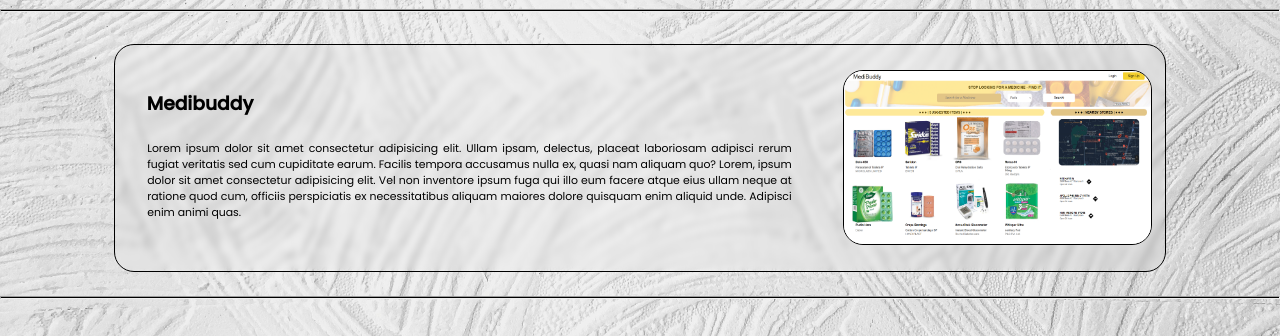
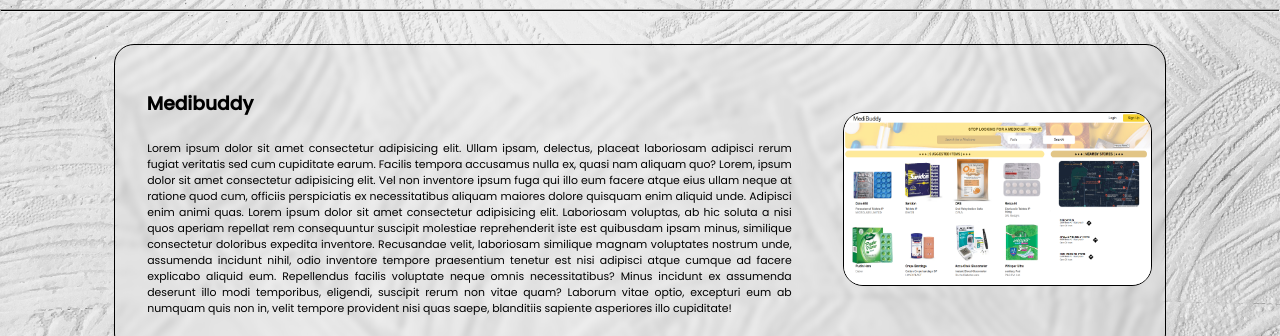
Before and after one commit to Adityarj1910/portfolio, a React (Vite) app: page /projects in a window 1280 px wide. Shown: the part 1230-1566 px from the top of the page. Built offline with nearby package versions, Linux system fonts and the light colour scheme.

Commit message:
fix - contact me

```diff
--- a/src/css/Projects.css
+++ b/src/css/Projects.css
@@ -43,10 +43,13 @@
 .cor{
   display: flex;
   flex-direction: row;
+  /* background-color: #fff; */
+  margin: auto;
 }
 
 .cor-images {
   display: flex;
+  /* background-color: #fff; */
   align-items: center;
   justify-content: center;
 }
--- a/src/pages/Projects.jsx
+++ b/src/pages/Projects.jsx
@@ -102,6 +102,7 @@
             <div className="about">
               <p>Lorem ipsum dolor sit amet consectetur adipisicing elit. Ullam ipsam, delectus, placeat laboriosam adipisci rerum fugiat veritatis sed cum cupiditate earum. Facilis tempora accusamus nulla ex, quasi nam aliquam quo?
                 Lorem, ipsum dolor sit amet consectetur adipisicing elit. Vel non inventore ipsum fuga qui illo eum facere atque eius ullam neque at ratione quod cum, officiis perspiciatis ex necessitatibus aliquam maiores dolore quisquam enim aliquid unde. Adipisci enim animi quas.
+                Lorem ipsum dolor sit amet consectetur adipisicing elit. Laboriosam voluptas, ab hic soluta a nisi quos aperiam repellat rem consequuntur suscipit molestiae reprehenderit iste est quibusdam ipsam minus, similique consectetur doloribus expedita inventore. Recusandae velit, laboriosam similique magnam voluptates nostrum unde, assumenda incidunt nihil, odio inventore tempore praesentium tenetur est nisi adipisci atque cumque ad facere explicabo aliquid eum. Repellendus facilis voluptate neque omnis necessitatibus? Minus incidunt ex assumenda deserunt illo modi temporibus, eligendi, suscipit rerum non vitae quam? Laborum vitae optio, excepturi eum ab numquam quis non in, velit tempore provident nisi quas saepe, blanditiis sapiente asperiores illo cupiditate!
               </p>
             </div>
           </div>
```
